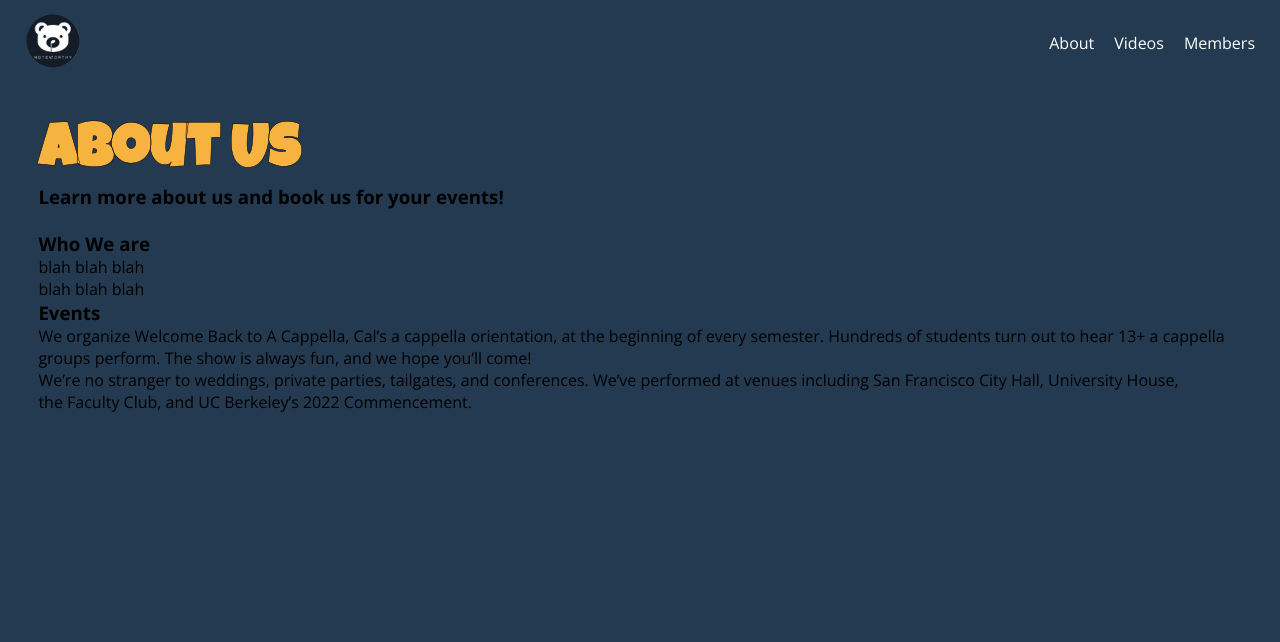
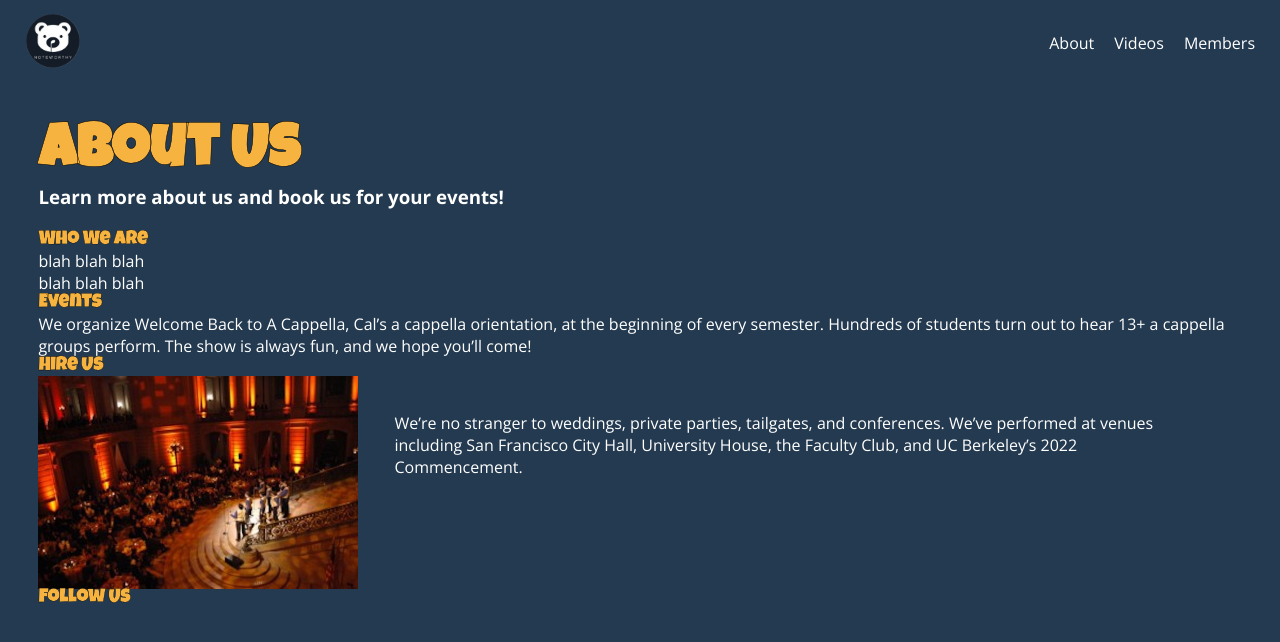
Before and after one commit to rkumar06/webdevproj2, a React (Vite) app in the folder proj2/: page /about in a window 1280 px wide. Shown: the top 642 px of the page. Built offline with nearby package versions, Linux system fonts and the light colour scheme.

Commit message:
some about us stuff

```diff
--- a/proj2/src/AboutUs.jsx
+++ b/proj2/src/AboutUs.jsx
@@ -12,13 +12,13 @@ function AboutUs() {
 
                 <h3>Learn more about us and book us for your events! </h3>
                 <br/>
-                <h3>Who We are</h3>
+                <h3 className="about-title">Who We are</h3>
                 <p>blah blah blah</p>
                 <p>blah blah blah</p>
 
                 <div className = "about-events-flyers">
                     <div className = "about-events-text">
-                        <h3>Events</h3>
+                        <h3 className = "about-title">Events</h3>
                         <p>We organize Welcome Back to A Cappella, Cal’s a cappella orientation, at the beginning of every semester. Hundreds of students turn out to hear 13+ a cappella groups perform. The show is always fun, and we hope you’ll come!</p>
                     </div>
                     <div className = "about-flyers">
@@ -29,17 +29,18 @@ function AboutUs() {
 
                 <div className = "about-hire-us">
                     <div className = "about-hire-us-title">
+                        <h3 className = "about-title">Hire Us</h3>
                     </div>
                     <div className = "about-hire-us-pic-paragraph">
-                        <p>We’re no stranger to weddings, private parties, tailgates, and conferences. We’ve performed at venues including San Francisco City Hall, University House, the Faculty Club, and UC Berkeley’s 2022 Commencement.</p>
-
+                        <img className = "about-hire-us-pic" src = "./src/images/hire-us-pic.jpg" />
+                        <p className = "about-hire-us-text">We’re no stranger to weddings, private parties, tailgates, and conferences. We’ve performed at venues including San Francisco City Hall, University House, the Faculty Club, and UC Berkeley’s 2022 Commencement.</p>
                     </div>
 
 
                 </div>
                 <div className = "about-instagram">
                     <div className = "about-insta-title">
-
+                        <h3 className = "about-title">Follow Us</h3>
                     </div>
                     <div className = "insta-embed">
 
--- a/proj2/src/style.css
+++ b/proj2/src/style.css
@@ -284,8 +284,27 @@ body{
 
 .aboutus-page {
     margin: 3%;
+    color: white;
 }
 
 .home-page{
     margin: 3%;
 }
+
+.about-title {
+    font-family: 'Luckiest Guy';
+    color: #F6B33F;
+    -webkit-text-stroke: .3px black;
+}
+
+.about-hire-us-pic-paragraph{
+    display:flex;
+}
+
+.about-hire-us-pic{
+    width: 40vh;
+}
+
+.about-hire-us-text{
+    margin:3%;
+}
```
